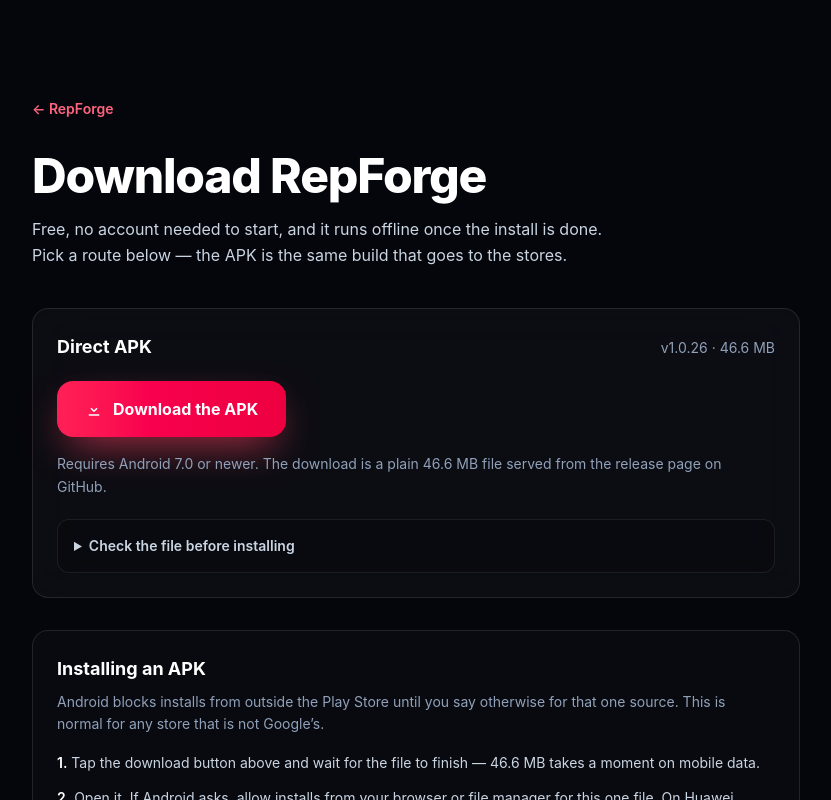
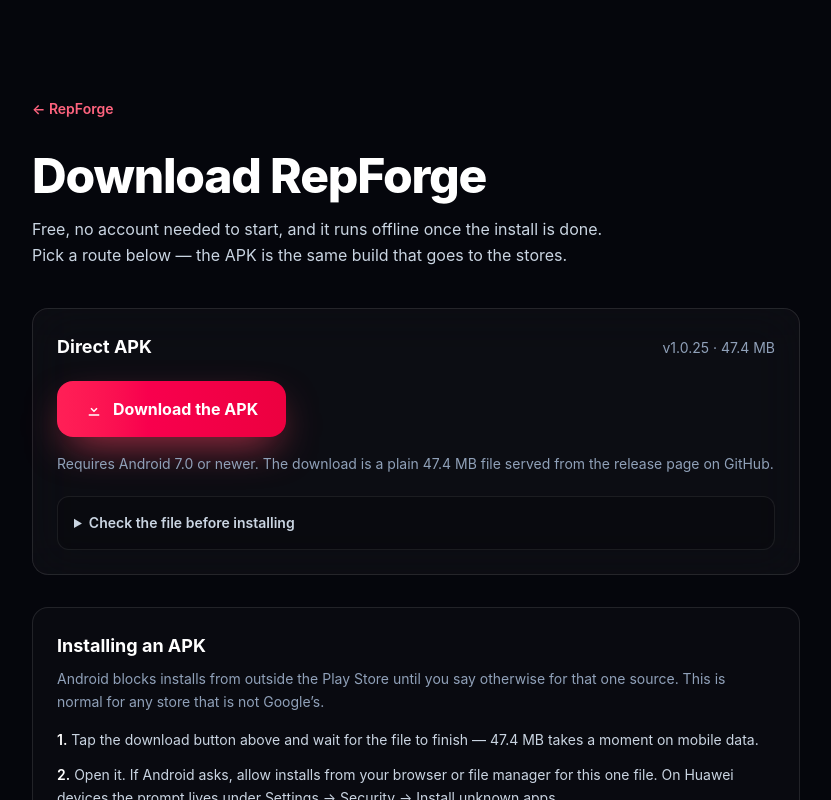
Before and after one commit to rahul26scs1003001315-dotcom/repforge-landing, a Next.js app: page /download in a window 1280 px wide. Shown: the top 800 px of the page, without its empty margins (224-1055 px from the left). Built offline with nearby package versions, Linux system fonts and the light colour scheme; no server answers.

Commit message:
Revert "Download page → v1.0.26 (48906045 bytes)"
This reverts commit 3ce02261278b59c8dbad22ae2acff1c44a3a4559.

```diff
--- a/app/download/page.tsx
+++ b/app/download/page.tsx
@@ -13,9 +13,9 @@ export const metadata: Metadata = {
 /** The permanent release URL. Bump the three constants below when 1.0.16 ships. */
 const APK_URL =
   'https://github.com/rahul26scs1003001315-dotcom/repforge-releases/releases/latest/download/repforge.apk'
-const APK_VERSION = '1.0.26'
-const APK_BYTES = 48906045
-const APK_SHA256 = '59a54e382c6c1446a08ab01dc46591188a99a08f41c80291492b60be3d2a968f'
+const APK_VERSION = '1.0.25'
+const APK_BYTES = 49669971
+const APK_SHA256 = '7f6e746632d098ae6248459275c1614735a2219d80deb06444eecb006fa72e50'
 
 const SIZE_MB = `${(APK_BYTES / 1048576).toFixed(1)} MB`
 
```
